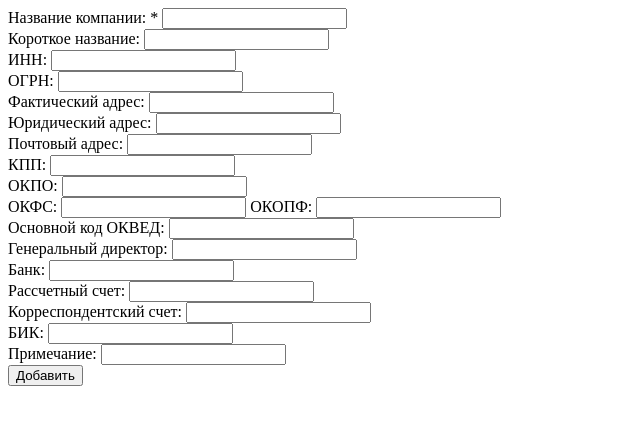
After one commit to gamkartiev/crm.local, a PHP site: template views/customers/customersFormEdit.php in a window 1280 px wide. The commit adds this page. Shown: the top 425 px of the page, without its empty margins (0-640 px from the left). Run offline with PHP 8.4, Linux system fonts and the light colour scheme; the template is opened without the code that fills it, so the values that code supplies are empty.

Commit message:
add functions update and delete in Customers

```diff
--- a/controllers/driverscontroller.php
+++ b/controllers/driverscontroller.php
@@ -4,7 +4,7 @@
 class DriversController extends Controller
 {
 
-//-----------вывести-----------------//
+  //-----------выведение всех строк-----------------//
   public function view($id) {
     // $id = $_GET['id'] ?? 1; //убрать тут единицу и поставить функцию вывода последнего добавленного
 
@@ -16,7 +16,7 @@ class DriversController extends Controller
   }
 
 
-//-----------создать-----------------//
+//-----------создание-----------------//
   public function add() {
       if (!empty($_POST)) {
         $drivers = new Drivers();
--- a/views/customers/customers.php
+++ b/views/customers/customers.php
@@ -23,6 +23,8 @@
 
 <?php foreach($oneCustomersName as $b):?>
 <section class="left_panel">
+	<a href="/customers/edit/<?=$b['id']?>" class="bottom-edit">Редактировать данные компании</a> <br />
+
 	<div class="title"> <span class="bold">Полное наименование компании:</span> <?=$b['name']?> <br /></div>
 	<div class="short_title"> <span class="bold">Краткое наименование компании:</span> <?=$b['short_name']?> <br /><br /></div>
 
@@ -52,7 +54,9 @@
 	<div class="contact_position"> <span class="bold"> Должность:</span> <br /> </div>
 	<div class="contact_mobile_phone"> <span class="bold"> Мобильный телефон:</span>  <br /></div>
 	<div class="contact_e-mail"> <span class="bold"> Электронный адрес:</span>  <br /></div>
-	<div class="contact_note"> <span class="bold"> Примечание:</span>  <br /></div>
+	<div class="contact_note"> <span class="bold"> Примечание:</span>  <br /></div> <br /> <br />
+
+	<a href="/customers/delete/<?=$b['id']?>" class="bottom-delete">Удалить компанию</a>
 </section>
 <?php endforeach ?>
 </main>
--- a/views/customers/customersForm.php
+++ b/views/customers/customersForm.php
@@ -9,7 +9,7 @@
 <form action="/customers/add" method="post">
 
   <label for="name"> Название компании: </label>
-  <input type="text" name="name" placeholder="" id="name"> <br />
+  * <input type="text" name="name" placeholder="" id="name" required> <br />
 
   <label for="short_name"> Короткое название: </label>
   <input type="text" name="short_name" placeholder="" id="short_name"> <br />
--- /dev/null
+++ b/views/customers/customersFormEdit.php
@@ -0,0 +1,71 @@
+<!DOCTYPE html>
+<html lang="en" dir="ltr">
+  <head>
+    <meta charset="utf-8">
+    <title> Добавление нового рейса </title>
+  </head>
+  <body>
+
+<form action="/customers/edit/<?=$id?>" method="post">
+
+  <label for="name"> Название компании: </label>
+  * <input type="text" name="name" value="<?=$oneCustomersName['0']['name']?>" id="name" required> <br />
+
+  <label for="short_name"> Короткое название: </label>
+  <input type="text" name="short_name" value="<?=$oneCustomersName['0']['short_name']?>" id="short_name"> <br />
+
+  <label for="INN"> ИНН: </label>
+  <input type="text" name="INN" value="<?=$oneCustomersName['0']['INN']?>" id="INN"> <br />
+
+  <label for="OGRN"> ОГРН: </label>
+  <input type="text" name="OGRN" value="<?=$oneCustomersName['0']['OGRN']?>" id="OGRN"> <br />
+
+  <label for="actual_address"> Фактический адрес: </label>
+  <input type="text" name="actual_address" value="<?=$oneCustomersName['0']['actual_address']?>" id="actual_address"> <br />
+
+  <label for="legal_address"> Юридический адрес: </label>
+  <input type="text" name="legal_address" value="<?=$oneCustomersName['0']['legal_address']?>" id="legal_address"> <br />
+
+  <label for="mailing_address"> Почтовый адрес: </label>
+  <input type="text" name="mailing_address" value="<?=$oneCustomersName['0']['mailing_address']?>" id="mailing_address"> <br />
+
+  <label for="KPP"> КПП: </label>
+  <input type="text" name="KPP" value="<?=$oneCustomersName['0']['KPP']?>" id="KPP"> <br />
+
+  <label for="OKPO_code"> ОКПО: </label>
+  <input type="text" name="OKPO_code" value="<?=$oneCustomersName['0']['OKPO_code']?>" id="OKPO_code"> <br />
+
+  <label for="OKFC_code"> ОКФС: </label>
+  <input type="text" name="OKFC_code" value="<?=$oneCustomersName['0']['OKFC_code']?>" id="OKFC_code">
+
+  <label for="OKOPF_code"> ОКОПФ: </label>
+  <input type="text" name="OKOPF_code" value="<?=$oneCustomersName['0']['OKOPF_code']?>" id="OKOPF_code"> <br />
+
+  <label for="OKVED_main_code"> Основной код ОКВЕД: </label>
+  <input type="text" name="OKVED_main_code" value="<?=$oneCustomersName['0']['OKVED_main_code']?>" id="OKVED_main_code"> <br />
+
+  <label for="CEO"> Генеральный директор: </label>
+  <input type="text" name="CEO" value="<?=$oneCustomersName['0']['CEO']?>" id="CEO"> <br />
+
+  <label for="bank"> Банк: </label>
+  <input type="text" name="bank" value="<?=$oneCustomersName['0']['bank']?>" id="bank"> <br />
+
+  <label for="payment_account"> Рассчетный счет: </label>
+  <input type="text" name="payment_account" value="<?=$oneCustomersName['0']['payment_account']?>" id="payment_account"> <br />
+
+  <label for="correspondent_account"> Корреспондентский счет: </label>
+  <input type="text" name="correspondent_account" value="<?=$oneCustomersName['0']['correspondent_account']?>" id="correspondent_account"> <br />
+
+  <label for="BIK"> БИК: </label>
+  <input type="text" name="BIK" value="<?=$oneCustomersName['0']['BIK']?>" id="BIK"> <br />
+
+  <label for="note"> Примечание: </label>
+  <input type="text" name="note" value="<?=$oneCustomersName['0']['note']?>" id="note"> <br />
+
+  <button type="submit" name="button"> Добавить </button>
+
+</form>
+
+
+  </body>
+</html>
```
Also changed, not shown: controllers/customerscontroller.php (+56 -2 lines), core/models.php (+2 -29 lines), models/customersmodels.php (+22 -2 lines), models/driversmodels.php (+3 -8 lines).
